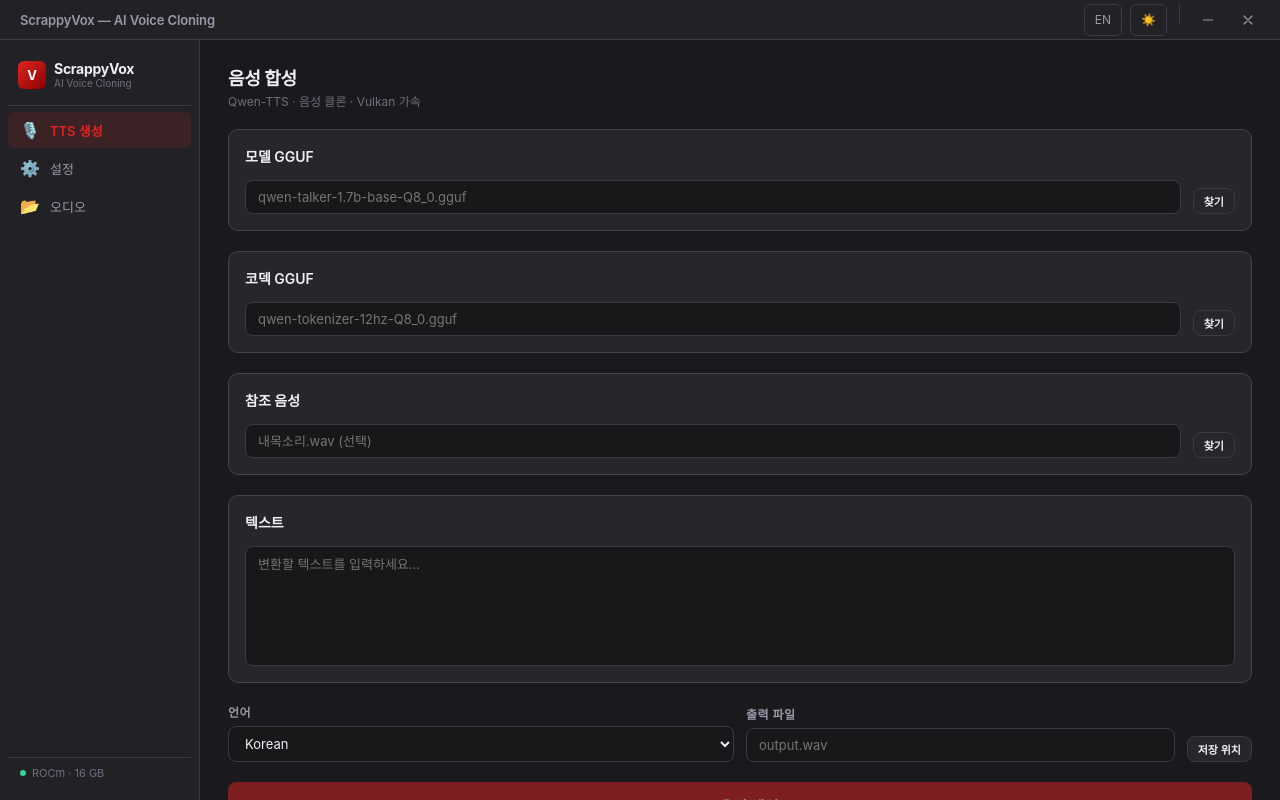
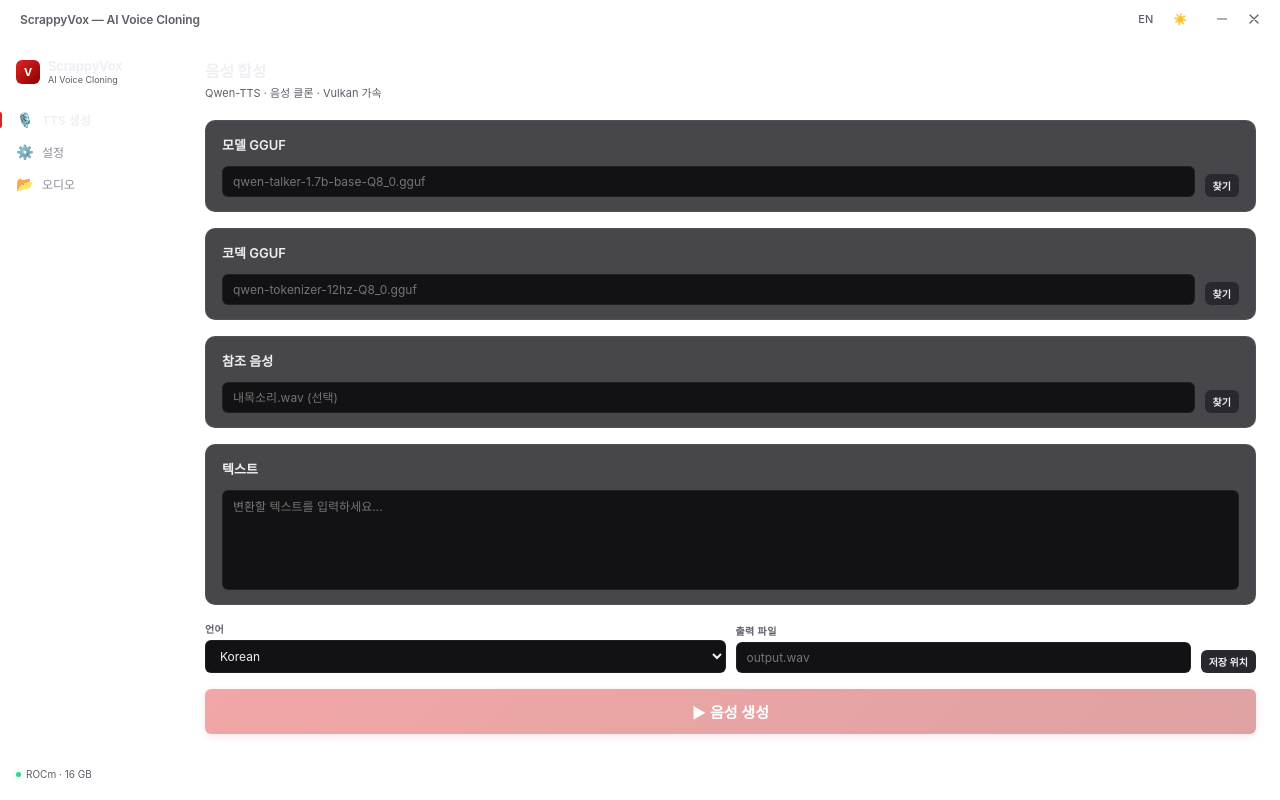
Before and after one commit to all4nmr/vulkan-tts, a React (Vite) app in the folder gui/: page / in a window 1280 px wide. Built offline with nearby package versions, Linux system fonts and the light colour scheme.

Commit message:
feat: complete UI redesign - dark glassmorphism, gradients, ambient glow, refined typography

```diff
--- a/gui/src/App.css
+++ b/gui/src/App.css
@@ -3,53 +3,52 @@
 
 /* ── Design Tokens (Dark) ── */
 [data-theme="dark"] {
-  --bg-primary: #1a1a1e;
-  --bg-secondary: #222226;
-  --bg-tertiary: #2c2c32;
-  --bg-hover: #35353b;
-  --bg-surface: #26262b;
-  --bg-input: #18181b;
-  --border: #3a3a42;
-  --border-light: #44444e;
+  --bg-primary: #0c0c0e;
+  --bg-secondary: #141416;
+  --bg-tertiary: #1c1c20;
+  --bg-hover: #28282e;
+  --bg-surface: rgba(26, 26, 30, 0.8);
+  --bg-input: #121214;
+  --border: rgba(255,255,255,0.06);
+  --border-light: rgba(255,255,255,0.08);
   --text-primary: #f0f0f4;
-  --text-secondary: #9898a8;
-  --text-tertiary: #6e6e7e;
+  --text-secondary: #8e8e9a;
+  --text-tertiary: #5e5e6a;
   --accent: #e02424;
-  --accent-hover: #cc1e1e;
-  --accent-subtle: rgba(224, 36, 36, 0.12);
-  --accent-glow: rgba(224, 36, 36, 0.25);
+  --accent-hover: #ff3333;
+  --accent-subtle: rgba(224, 36, 36, 0.10);
+  --accent-glow: rgba(224, 36, 36, 0.3);
   --green: #34d399;
   --amber: #fbbf24;
   --blue: #60a5fa;
-  --shadow: 0 8px 32px rgba(0,0,0,0.5);
-  --shadow-sm: 0 2px 8px rgba(0,0,0,0.3);
-  --scrollbar-thumb: #3a3a42;
-  --toggle-bg: #3a3a42;
-  --waveform-bg: #2c2c32;
+  --shadow: 0 8px 40px rgba(0,0,0,0.6);
+  --shadow-sm: 0 2px 10px rgba(0,0,0,0.3);
+  --scrollbar-thumb: #2a2a30;
+  --toggle-bg: #2a2a30;
+  --waveform-bg: #18181c;
 }
 
-/* ── Design Tokens (Light) ── */
 [data-theme="light"] {
-  --bg-primary: #f5f5f7;
+  --bg-primary: #f2f2f5;
   --bg-secondary: #ffffff;
-  --bg-tertiary: #f0f0f2;
-  --bg-hover: #e8e8ec;
-  --bg-surface: #ffffff;
-  --bg-input: #f0f0f2;
-  --border: #d4d4d8;
-  --border-light: #e4e4e7;
+  --bg-tertiary: #ebebef;
+  --bg-hover: #e2e2e8;
+  --bg-surface: rgba(255,255,255,0.85);
+  --bg-input: #ebebef;
+  --border: rgba(0,0,0,0.06);
+  --border-light: rgba(0,0,0,0.08);
   --text-primary: #1c1c1e;
   --text-secondary: #6b6b78;
   --text-tertiary: #9e9ea8;
   --accent: #cc1e1e;
-  --accent-hover: #b01818;
+  --accent-hover: #e02424;
   --accent-subtle: rgba(204, 30, 30, 0.08);
   --accent-glow: rgba(204, 30, 30, 0.18);
   --green: #10b981;
   --amber: #f59e0b;
   --blue: #3b82f6;
-  --shadow: 0 8px 32px rgba(0,0,0,0.10);
-  --shadow-sm: 0 2px 8px rgba(0,0,0,0.06);
+  --shadow: 0 8px 40px rgba(0,0,0,0.08);
+  --shadow-sm: 0 2px 10px rgba(0,0,0,0.04);
   --scrollbar-thumb: #c4c4c8;
   --toggle-bg: #d4d4d8;
   --waveform-bg: #e8e8ec;
@@ -63,16 +62,22 @@
   margin: 0;
 }
 
+#root {
+  background: radial-gradient(ellipse 80% 60% at 50% -10%, rgba(224,36,36,0.04) 0%, transparent 70%),
+              radial-gradient(ellipse 60% 50% at 80% 80%, rgba(224,36,36,0.03) 0%, transparent 60%),
+              var(--bg-primary);
+}
+
 /* ── Scrollbar ── */
-::-webkit-scrollbar { width: 6px; }
+::-webkit-scrollbar { width: 4px; }
 ::-webkit-scrollbar-track { background: transparent; }
-::-webkit-scrollbar-thumb { background: var(--scrollbar-thumb); border-radius: 3px; }
+::-webkit-scrollbar-thumb { background: var(--scrollbar-thumb); border-radius: 2px; }
+::-webkit-scrollbar-thumb:hover { background: var(--text-tertiary); }
 
 /* ── Window ── */
 .window {
   width: 100%;
   height: 100%;
-  background: var(--bg-surface);
   display: flex;
   flex-direction: column;
   overflow: hidden;
@@ -82,37 +87,36 @@
 .titlebar {
   display: flex;
   align-items: center;
-  padding: 0 16px;
-  background: var(--bg-secondary);
-  border-bottom: 1px solid var(--border);
+  padding: 0 12px;
   user-select: none;
-  gap: 12px;
-  height: 40px;
+  gap: 8px;
+  height: 38px;
   flex-shrink: 0;
 }
 .window-title {
   flex: 1;
-  text-align: left;
-  font-size: 13px;
+  font-size: 12px;
   font-weight: 600;
-  color: var(--text-secondary);
+  color: var(--text-tertiary);
   letter-spacing: -0.01em;
-  padding-left: 4px;
+  padding-left: 8px;
 }
 .titlebar-actions {
   display: flex;
-  gap: 8px;
+  gap: 4px;
+  align-items: center;
 }
 .titlebar-btn {
   background: none;
-  border: 1px solid var(--border);
-  color: var(--text-secondary);
-  padding: 4px 10px;
-  border-radius: 6px;
-  font-size: 12px;
+  border: none;
+  color: var(--text-tertiary);
+  padding: 4px 8px;
+  border-radius: 4px;
+  font-size: 11px;
   cursor: pointer;
-  transition: all 0.12s;
+  transition: all 0.15s;
   font-family: inherit;
+  font-weight: 500;
 }
 .titlebar-btn:hover {
   background: var(--bg-hover);
@@ -120,22 +124,22 @@
 }
 .titlebar-separator {
   width: 1px;
-  height: 20px;
+  height: 16px;
   background: var(--border);
-  margin: 0 4px;
+  margin: 0 2px;
 }
 .titlebar-win-btn {
   background: none;
   border: none;
-  color: var(--text-secondary);
-  width: 32px;
-  height: 32px;
+  color: var(--text-tertiary);
+  width: 28px;
+  height: 28px;
   display: flex;
   align-items: center;
   justify-content: center;
   cursor: pointer;
-  border-radius: 6px;
-  transition: all 0.12s;
+  border-radius: 4px;
+  transition: all 0.15s;
 }
 .titlebar-win-btn:hover {
   background: var(--bg-hover);
@@ -151,80 +155,88 @@
   display: flex;
   flex: 1;
   overflow: hidden;
+  gap: 1px;
 }
 
 /* ── Sidebar ── */
 .sidebar {
-  width: 200px;
-  background: var(--bg-secondary);
-  border-right: 1px solid var(--border);
+  width: 180px;
   display: flex;
   flex-direction: column;
-  padding: 12px 8px;
-  gap: 2px;
+  padding: 12px 6px;
+  gap: 1px;
   flex-shrink: 0;
 }
 .sidebar-brand {
   display: flex;
   align-items: center;
   gap: 8px;
-  padding: 8px 10px 16px;
+  padding: 8px 10px 14px;
   margin-bottom: 4px;
-  border-bottom: 1px solid var(--border);
 }
 .sidebar-icon {
-  width: 28px;
-  height: 28px;
+  width: 24px;
+  height: 24px;
   border-radius: 6px;
   background: linear-gradient(135deg, var(--accent), #8b0000);
   display: flex;
   align-items: center;
   justify-content: center;
-  font-size: 13px;
+  font-size: 11px;
   color: white;
   font-weight: 700;
   flex-shrink: 0;
 }
 .sidebar-brand-text {
-  font-size: 14px;
+  font-size: 13px;
   font-weight: 700;
   color: var(--text-primary);
   letter-spacing: -0.02em;
 }
 .sidebar-brand-sub {
-  font-size: 10px;
+  font-size: 9px;
   color: var(--text-tertiary);
   font-weight: 400;
 }
 .nav-item {
   display: flex;
   align-items: center;
-  gap: 10px;
-  padding: 8px 12px;
+  gap: 8px;
+  padding: 7px 10px;
   border-radius: 6px;
   cursor: pointer;
-  font-size: 13px;
+  font-size: 12px;
   font-weight: 500;
   color: var(--text-secondary);
-  transition: all 0.12s;
+  transition: all 0.15s;
   border: none;
   background: none;
   width: 100%;
   text-align: left;
   font-family: inherit;
+  position: relative;
 }
 .nav-item:hover {
   background: var(--bg-hover);
   color: var(--text-primary);
 }
 .nav-item.active {
-  background: var(--accent-subtle);
-  color: var(--accent);
+  color: var(--text-primary);
   font-weight: 600;
 }
-.nav-icon { font-size: 16px; width: 20px; text-align: center; }
+.nav-item.active::before {
+  content: '';
+  position: absolute;
+  left: -6px;
+  top: 50%;
+  transform: translateY(-50%);
+  width: 2px;
+  height: 16px;
+  background: var(--accent);
+  border-radius: 0 2px 2px 0;
+}
+.nav-icon { font-size: 14px; width: 18px; text-align: center; }
 
-/* Bilingual nav labels */
 .nav-label-en { display: none; }
 [data-lang="en"] .nav-label-ko { display: none; }
 [data-lang="en"] .nav-label-en { display: inline; }
@@ -232,35 +244,34 @@
 
 .sidebar-spacer { flex: 1; }
 .sidebar-footer {
-  padding: 8px 12px;
-  border-top: 1px solid var(--border);
+  padding: 8px 10px;
   margin-top: 4px;
 }
 .gpu-status {
   display: flex;
   align-items: center;
-  gap: 6px;
-  font-size: 11px;
+  gap: 5px;
+  font-size: 10px;
   color: var(--text-tertiary);
 }
 .gpu-dot {
-  width: 6px;
-  height: 6px;
+  width: 5px;
+  height: 5px;
   border-radius: 50%;
   background: var(--green);
+  box-shadow: 0 0 6px rgba(52,211,153,0.4);
 }
 
 /* ── Content ── */
 .content {
   flex: 1;
-  padding: 24px 28px;
+  padding: 20px 24px;
   overflow-y: auto;
   display: flex;
   flex-direction: column;
-  gap: 20px;
-  background: var(--bg-primary);
+  gap: 16px;
 }
-.content-panel { display: none; flex-direction: column; gap: 20px; height: 100%; }
+.content-panel { display: none; flex-direction: column; gap: 16px; height: 100%; }
 .content-panel.active { display: flex; }
 
 .panel-header {
@@ -269,15 +280,16 @@
   justify-content: space-between;
   gap: 12px;
   flex-shrink: 0;
+  padding-bottom: 4px;
 }
 .panel-title {
-  font-size: 18px;
+  font-size: 16px;
   font-weight: 700;
   color: var(--text-primary);
   letter-spacing: -0.02em;
 }
 .panel-subtitle {
-  font-size: 12px;
+  font-size: 11px;
   color: var(--text-tertiary);
   margin-top: 2px;
 }
@@ -291,12 +303,12 @@
 .form-group {
   display: flex;
   flex-direction: column;
-  gap: 6px;
+  gap: 4px;
 }
 .form-label {
-  font-size: 12px;
+  font-size: 10px;
   font-weight: 600;
-  color: var(--text-secondary);
+  color: var(--text-tertiary);
   text-transform: uppercase;
   letter-spacing: 0.04em;
 }
@@ -308,18 +320,18 @@
 }
 .form-row {
   display: flex;
-  gap: 12px;
+  gap: 10px;
   align-items: flex-end;
 }
 .form-row .form-group { flex: 1; }
 
 select, input[type="text"], textarea {
-  padding: 8px 12px;
+  padding: 7px 10px;
   background: var(--bg-input);
   border: 1px solid var(--border);
-  border-radius: 8px;
+  border-radius: 6px;
   color: var(--text-primary);
-  font-size: 13px;
+  font-size: 12px;
   font-family: inherit;
   transition: border-color 0.15s, box-shadow 0.15s;
   outline: none;
@@ -327,11 +339,11 @@
 }
 select:focus, input:focus, textarea:focus {
   border-color: var(--accent);
-  box-shadow: 0 0 0 3px var(--accent-subtle);
+  box-shadow: 0 0 0 2px var(--accent-subtle);
 }
 textarea {
   resize: none;
-  min-height: 120px;
+  min-height: 100px;
   line-height: 1.5;
 }
 
@@ -339,54 +351,48 @@
 .btn {
   display: inline-flex;
   align-items: center;
-  gap: 6px;
-  padding: 8px 16px;
-  border-radius: 8px;
-  font-size: 13px;
+  gap: 5px;
+  padding: 7px 14px;
+  border-radius: 6px;
+  font-size: 12px;
   font-weight: 600;
-  border: 1px solid var(--border);
-  background: var(--bg-surface);
+  border: none;
+  background: var(--bg-hover);
   color: var(--text-primary);
   cursor: pointer;
   transition: all 0.12s;
   font-family: inherit;
   white-space: nowrap;
 }
-.btn:hover { background: var(--bg-hover); }
-.btn:disabled { opacity: 0.5; cursor: not-allowed; }
+.btn:hover { background: var(--bg-tertiary); }
+.btn:disabled { opacity: 0.4; cursor: not-allowed; }
 .btn-primary {
-  background: var(--accent);
-  border-color: var(--accent);
+  background: linear-gradient(135deg, var(--accent), #b01818);
   color: white;
+  box-shadow: 0 2px 8px var(--accent-glow);
 }
-.btn-primary:hover:not(:disabled) { background: var(--accent-hover); }
-.btn-primary.loading { opacity: 0.8; }
-.btn-large {
-  padding: 10px 24px;
-  font-size: 14px;
+.btn-primary:hover:not(:disabled) {
+  background: linear-gradient(135deg, var(--accent-hover), #cc1e1e);
+  box-shadow: 0 4px 16px var(--accent-glow);
+  transform: translateY(-1px);
 }
+.btn-primary:active:not(:disabled) {
+  transform: translateY(0);
+}
+.btn-primary.loading { opacity: 0.7; }
 .btn-small {
-  padding: 4px 10px;
-  font-size: 11px;
+  padding: 4px 8px;
+  font-size: 10px;
 }
 .btn-icon {
-  padding: 6px 8px;
-  font-size: 14px;
+  padding: 5px 6px;
+  font-size: 13px;
   background: transparent;
-  border-color: transparent;
 }
 .btn-icon:hover { background: var(--bg-hover); }
-.btn-ghost {
-  background: transparent;
-  border-color: transparent;
-  color: var(--text-secondary);
-}
-.btn-ghost:hover { background: var(--bg-hover); color: var(--text-primary); }
-.btn-danger-icon { color: var(--accent); }
-.btn-danger-icon:hover { background: var(--accent-subtle); }
 
 .est-time {
-  font-size: 12px;
+  font-size: 11px;
   color: var(--text-tertiary);
   margin-left: 8px;
 }
@@ -394,15 +400,16 @@
 /* ── Audio Player ── */
 .audio-player {
   background: var(--bg-surface);
-  border: 1px solid var(--border-light);
+  border: 1px solid var(--border);
   border-radius: 10px;
-  padding: 16px;
+  padding: 14px;
   display: flex;
   flex-direction: column;
   gap: 10px;
+  backdrop-filter: blur(12px);
 }
 .waveform {
-  height: 56px;
+  height: 48px;
   background: var(--waveform-bg);
   border-radius: 8px;
   position: relative;
@@ -416,12 +423,12 @@
   align-items: center;
   gap: 2px;
   width: 100%;
-  height: 40px;
+  height: 32px;
 }
 .waveform-bar {
   flex: 1;
   background: var(--accent);
-  opacity: 0.6;
+  opacity: 0.4;
   border-radius: 2px;
   min-height: 4px;
   transition: opacity 0.1s;
@@ -439,17 +446,17 @@
 .player-controls {
   display: flex;
   align-items: center;
-  gap: 12px;
+  gap: 10px;
 }
 .player-time {
-  font-size: 11px;
+  font-size: 10px;
   color: var(--text-tertiary);
   font-variant-numeric: tabular-nums;
-  min-width: 36px;
+  min-width: 32px;
 }
 .player-progress-bar {
   flex: 1;
-  height: 4px;
+  height: 3px;
   background: var(--bg-tertiary);
   border-radius: 2px;
   cursor: pointer;
@@ -462,66 +469,38 @@
 }
 .player-actions {
   display: flex;
-  gap: 6px;
+  gap: 4px;
   margin-left: auto;
 }
 
 /* ── Cards ── */
 .card {
   background: var(--bg-surface);
-  border: 1px solid var(--border-light);
+  border: 1px solid var(--border);
   border-radius: 10px;
-  padding: 16px;
+  padding: 14px 16px;
   display: flex;
   flex-direction: column;
-  gap: 12px;
+  gap: 10px;
+  backdrop-filter: blur(12px);
 }
 .section-title {
-  font-size: 14px;
+  font-size: 13px;
   font-weight: 600;
   color: var(--text-primary);
   margin-bottom: 2px;
-}
-
-/* ── Chip Group (GPU Backend) ── */
-.chip-group {
-  display: flex;
-  gap: 6px;
-  flex-wrap: wrap;
-}
-.chip {
-  padding: 6px 14px;
-  border-radius: 8px;
-  border: 1px solid var(--border);
-  background: var(--bg-input);
-  color: var(--text-secondary);
-  font-size: 12px;
-  font-weight: 500;
-  cursor: pointer;
-  font-family: inherit;
-  transition: all 0.12s;
-}
-.chip:hover {
-  background: var(--bg-hover);
-  color: var(--text-primary);
-}
-.chip.active {
-  background: var(--accent-subtle);
-  border-color: var(--accent);
-  color: var(--accent);
-  font-weight: 600;
 }
 
 /* ── Toggle ── */
 .toggle-row {
   display: flex;
   align-items: center;
-  height: 32px;
+  height: 28px;
 }
 .toggle {
-  width: 40px;
-  height: 22px;
-  border-radius: 11px;
+  width: 36px;
+  height: 20px;
+  border-radius: 10px;
   border: none;
   background: var(--toggle-bg);
   cursor: pointer;
@@ -534,8 +513,8 @@
   position: absolute;
   top: 2px;
   left: 2px;
-  width: 18px;
-  height: 18px;
+  width: 16px;
+  height: 16px;
   border-radius: 50%;
   background: white;
   transition: transform 0.2s;
@@ -545,190 +524,17 @@
   background: var(--accent);
 }
 .toggle.on::after {
-  transform: translateX(18px);
+  transform: translateX(16px);
 }
 
 /* ── Settings rows ── */
 .settings-row {
   display: flex;
-  gap: 16px;
+  gap: 14px;
   align-items: flex-end;
 }
 .settings-row .form-group {
   flex: 1;
-}
-
-/* ── Model Grid ── */
-.model-grid {
-  display: grid;
-  grid-template-columns: 1fr 1fr;
-  gap: 8px;
-}
-.model-card {
-  display: flex;
-  align-items: center;
-  justify-content: space-between;
-  padding: 10px 12px;
-  background: var(--bg-input);
-  border: 1px solid var(--border);
-  border-radius: 8px;
-}
-.model-name {
-  font-size: 13px;
-  font-weight: 600;
-  color: var(--text-primary);
-}
-.model-size {
-  font-size: 11px;
-  color: var(--text-tertiary);
-}
-.model-status {
-  display: flex;
-  align-items: center;
-  gap: 8px;
-}
-.badge {
-  font-size: 11px;
-  font-weight: 500;
-  padding: 2px 8px;
-  border-radius: 4px;
-}
-.badge-green { background: rgba(52, 211, 153, 0.15); color: var(--green); }
-.badge-amber { background: rgba(251, 191, 36, 0.15); color: var(--amber); }
-.mini-progress {
-  width: 60px;
-  height: 3px;
-  background: var(--bg-tertiary);
-  border-radius: 2px;
-  margin-top: 3px;
-}
-.mini-progress-fill {
-  height: 100%;
-  background: var(--amber);
-  border-radius: 2px;
-}
-
-.search-input {
-  flex: 1;
-}
-.search-input-small {
-  padding: 5px 10px;
-  background: var(--bg-input);
-  border: 1px solid var(--border);
-  border-radius: 6px;
-  color: var(--text-primary);
-  font-size: 12px;
-  font-family: inherit;
-  outline: none;
-  width: 180px;
-  margin-left: auto;
-}
-.search-input-small:focus {
-  border-color: var(--accent);
-}
-
-/* ── Metrics Bar ── */
-.metrics-bar {
-  display: flex;
-  gap: 12px;
-}
-.metric-card {
-  flex: 1;
-  background: var(--bg-surface);
-  border: 1px solid var(--border-light);
-  border-radius: 8px;
-  padding: 14px 16px;
-  text-align: center;
-}
-.metric-value {
-  font-size: 22px;
-  font-weight: 700;
-  color: var(--accent);
-}
-.metric-label {
-  font-size: 11px;
-  color: var(--text-tertiary);
-  margin-top: 2px;
-}
-
-/* ── Filter Tabs ── */
-.filter-tabs {
-  display: flex;
-  gap: 4px;
-  align-items: center;
-}
-.filter-tab {
-  padding: 6px 14px;
-  border-radius: 6px;
-  border: 1px solid var(--border);
-  background: transparent;
-  color: var(--text-secondary);
-  font-size: 12px;
-  font-weight: 500;
-  cursor: pointer;
-  font-family: inherit;
-  transition: all 0.12s;
-}
-.filter-tab:hover { background: var(--bg-hover); }
-.filter-tab.active {
-  background: var(--accent-subtle);
-  border-color: var(--accent);
-  color: var(--accent);
-}
-
-/* ── File List ── */
-.file-list {
-  display: flex;
-  flex-direction: column;
-  gap: 4px;
-  flex: 1;
-  overflow-y: auto;
-}
-.file-item {
-  display: flex;
-  align-items: center;
-  gap: 12px;
-  padding: 10px 12px;
-  background: var(--bg-surface);
-  border: 1px solid var(--border-light);
-  border-radius: 8px;
-  transition: background 0.12s;
-}
-.file-item:hover { background: var(--bg-hover); }
-.file-icon { font-size: 20px; flex-shrink: 0; }
-.file-info { flex: 1; min-width: 0; }
-.file-name {
-  font-size: 13px;
-  font-weight: 500;
-  color: var(--text-primary);
-  white-space: nowrap;
-  overflow: hidden;
-  text-overflow: ellipsis;
-}
-.file-meta {
-  font-size: 11px;
-  color: var(--text-tertiary);
-  margin-top: 1px;
-}
-.file-actions {
-  display: flex;
-  gap: 4px;
-  flex-shrink: 0;
-}
-.empty-state {
-  text-align: center;
-  padding: 40px 20px;
-  color: var(--text-tertiary);
-  font-size: 13px;
-}
-
-/* ── Responsive within Tauri window ── */
-@media (max-width: 800px) {
-  .window { width: 100vw; height: 100vh; border-radius: 0; }
-  .sidebar { width: 56px; }
-  .sidebar-brand-text, .sidebar-brand-sub,
-  .nav-label-ko, .nav-label-en, .gpu-status span { display: none; }
-  .nav-item { justify-content: center; padding: 10px; }
 }
 
 /* ── Progress Ring ── */
@@ -738,16 +544,13 @@
   align-items: center;
   justify-content: center;
 }
-
 .progress-ring-svg {
   display: block;
 }
-
 .progress-ring-arc {
   transition: stroke-dashoffset 0.3s ease;
   filter: drop-shadow(0 0 6px var(--accent-glow));
 }
-
 .progress-ring-label {
   position: absolute;
   display: flex;
@@ -756,72 +559,63 @@
   justify-content: center;
   text-align: center;
 }
-
 .progress-ring-percent {
-  font-size: 22px;
+  font-size: 20px;
   font-weight: 700;
   color: var(--text-primary);
   font-variant-numeric: tabular-nums;
 }
-
 .progress-ring-text {
-  font-size: 10px;
+  font-size: 9px;
   color: var(--text-secondary);
   margin-top: 2px;
-  max-width: 100px;
+  max-width: 90px;
   line-height: 1.3;
 }
-
 .progress-ring-sublabel {
-  font-size: 9px;
+  font-size: 8px;
   color: var(--text-tertiary);
   margin-top: 1px;
 }
 
-/* ── Progress Bar (linear, for multi-chunk) ── */
+/* ── Progress Bar ── */
 .progress-bar-container {
   width: 100%;
   display: flex;
   flex-direction: column;
-  gap: 6px;
+  gap: 4px;
 }
-
 .progress-bar-header {
   display: flex;
   justify-content: space-between;
   align-items: center;
 }
-
 .progress-bar-label {
-  font-size: 12px;
+  font-size: 11px;
   color: var(--text-secondary);
   font-weight: 500;
 }
-
 .progress-bar-chunks {
-  font-size: 11px;
+  font-size: 10px;
   color: var(--text-tertiary);
   font-variant-numeric: tabular-nums;
 }
-
 .progress-bar-track {
   width: 100%;
-  height: 6px;
+  height: 4px;
   background: var(--bg-tertiary);
-  border-radius: 3px;
+  border-radius: 2px;
   overflow: hidden;
 }
-
 .progress-bar-fill {
   height: 100%;
-  background: var(--accent);
-  border-radius: 3px;
+  background: linear-gradient(90deg, var(--accent), var(--accent-hover));
+  border-radius: 2px;
   transition: width 0.3s ease;
-  box-shadow: 0 0 8px var(--accent-glow);
+  box-shadow: 0 0 6px var(--accent-glow);
 }
-
 .progress-bar-sublabel {
-  font-size: 10px;
+  font-size: 9px;
   color: var(--text-tertiary);
 }
 
@@ -830,49 +624,24 @@
   display: flex;
   flex-direction: column;
   align-items: center;
-  gap: 16px;
-  padding: 16px;
+  gap: 14px;
+  padding: 14px;
   background: var(--bg-surface);
-  border: 1px solid var(--border-light);
-  border-radius: 12px;
+  border: 1px solid var(--border);
+  border-radius: 10px;
+  backdrop-filter: blur(12px);
 }
-
 .progress-ring-wrapper {
   display: flex;
   justify-content: center;
-  padding: 8px 0;
+  padding: 6px 0;
 }
 
-/* ── GPU Info Display ── */
-.gpu-info-row {
-  display: flex;
-  gap: 24px;
+/* ── Responsive within Tauri window ── */
+@media (max-width: 800px) {
+  .sidebar { width: 48px; }
+  .sidebar-brand-text, .sidebar-brand-sub,
+  .nav-label-ko, .nav-label-en, .gpu-status span { display: none; }
+  .nav-item { justify-content: center; padding: 8px; }
+  .content { padding: 16px; }
 }
-
-.gpu-info-item {
-  display: flex;
-  flex-direction: column;
-  gap: 4px;
-}
-
-.gpu-info-label {
-  font-size: 11px;
-  font-weight: 600;
-  color: var(--text-tertiary);
-  text-transform: uppercase;
-  letter-spacing: 0.04em;
-}
-
-.gpu-info-value {
-  display: flex;
-  align-items: center;
-  gap: 8px;
-  font-size: 14px;
-  color: var(--text-primary);
-  font-weight: 500;
-}
-
-.gpu-device-name {
-  font-size: 13px;
-  color: var(--text-secondary);
-}
```
